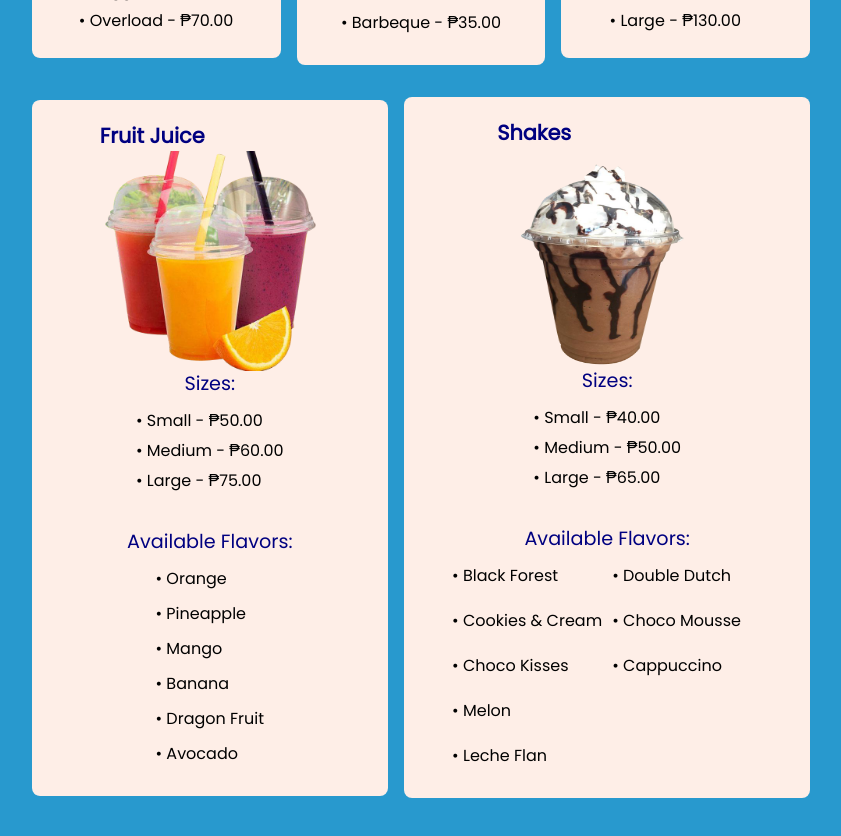
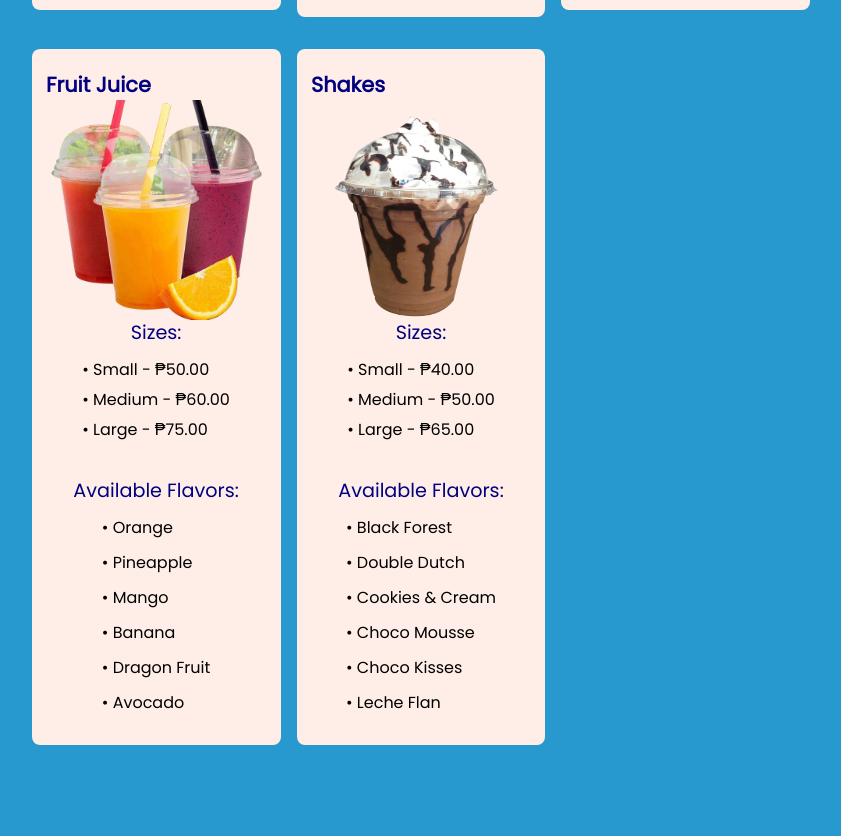
Before and after one commit to snackbustr/snackbustr.github.io, a plain HTML site: page Foodmenu.html in a window 1280 px wide. Shown: the part 1920-2756 px from the top of the page, without its empty margins (219-1060 px from the left). Drawn offline with nearby package versions, Linux system fonts and the light colour scheme; a web font is replaced by a local one.

Commit message:
Add files via upload

```diff
--- a/Foodmenu.html
+++ b/Foodmenu.html
@@ -209,8 +209,6 @@
                     <li class="size">• Large - ₱130.00</li>
                 </ul>
             </div>
-        </div>
-        <div class="menu-cont">
             <div class="box">
                 <div class="box-img">
                     <h2>Fruit Juice</h2>
@@ -249,14 +247,12 @@
                     </ul>
                     <br>
                     <h3>Available Flavors:</h3>
-                    <ul class="flavorss">
+                    <ul class="flavors">
                         <li class="flavor">• Black Forest</li>
                         <li class="flavor">• Double Dutch</li>
                         <li class="flavor">• Cookies & Cream</li>
                         <li class="flavor">• Choco Mousse</li>
                         <li class="flavor">• Choco Kisses</li>
-                        <li class="flavor">• Cappuccino</li>
-                        <li class="flavor">• Melon<li>
                         <li class="flavor">• Leche Flan</li>
                     </ul>
             </div>
--- a/Snackbustr.css
+++ b/Snackbustr.css
@@ -23,6 +23,7 @@ body{
     color: white;
     background: #2899ce;
     padding: 50px;
+    margin: 0;
 }
 header{
     position: fixed;
@@ -147,12 +148,7 @@ hr {
 .heading h2{
     font-size: var(--h2-font);
 }
-.menu-cont{
-    display: grid;
-    grid-template-columns: repeat(auto-fit, minmax(300px, auto));
-    grid-gap: 1rem;
-    align-items: center;
-}
+
 .menu-container{
     display: grid;
     grid-template-columns: repeat(auto-fit, minmax(200px, auto));
@@ -161,7 +157,7 @@ hr {
 }
 .box{
     position: relative;
-    margin-top: 2rem;
+    margin-top: 1rem;
     height: auto;
     display: flex;
     flex-direction: column;
@@ -202,11 +198,6 @@ hr {
     font-size: 20px;
     padding: 7px 10px;
     border-radius: 0 0.5rem 0 0.5rem;
-}
-.flavorss{
-    display: grid;
-    grid-template-columns: repeat(2, 1fr);
-    gap: 10px;
 }
 .flavors {
     list-style: none;
@@ -446,3 +437,8 @@ footer{
         width: 100%;
     }
 }
+@media only screen and (max-width: 480px) {
+    .col{
+        width: 100%;
+    }
+  }
```
